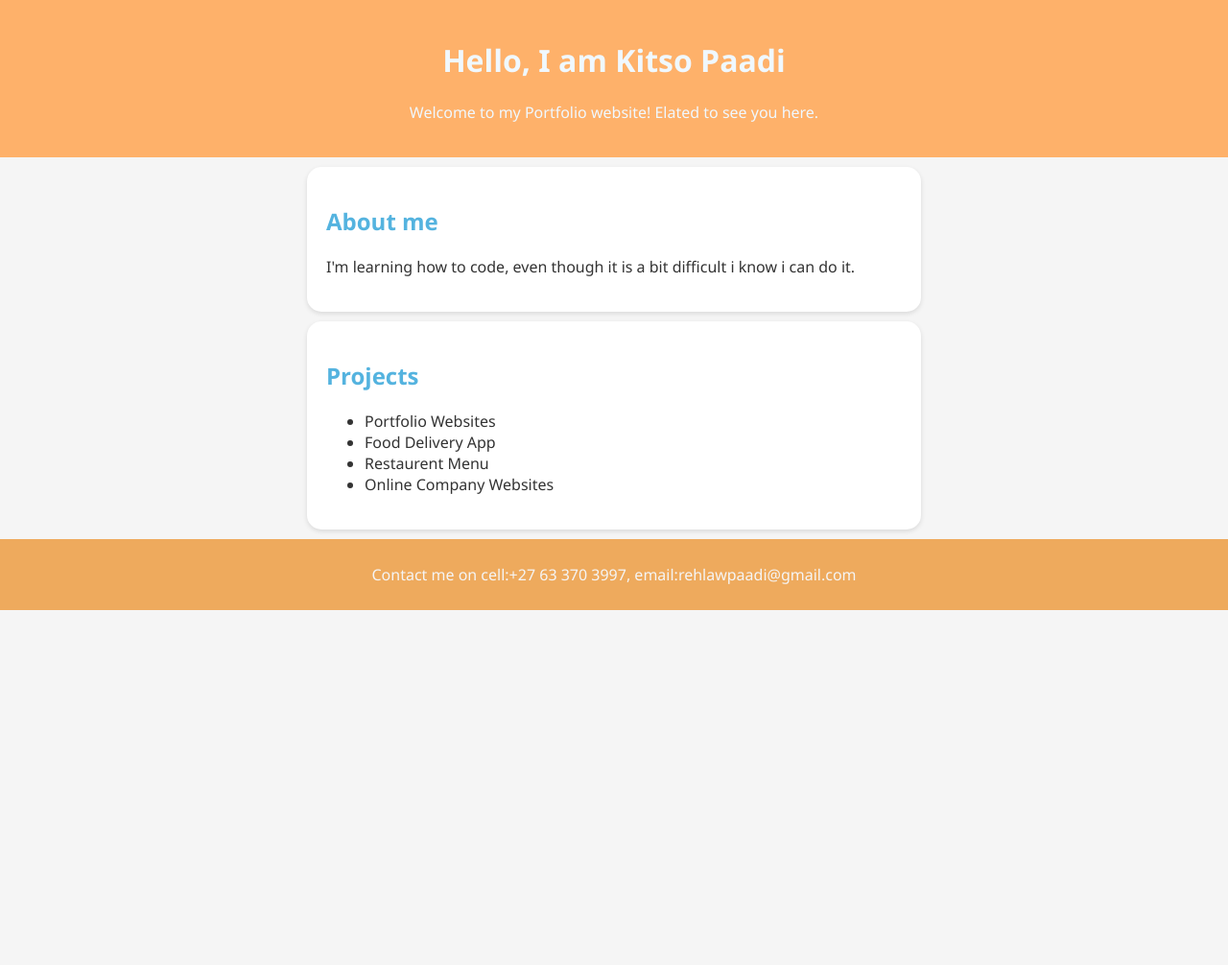
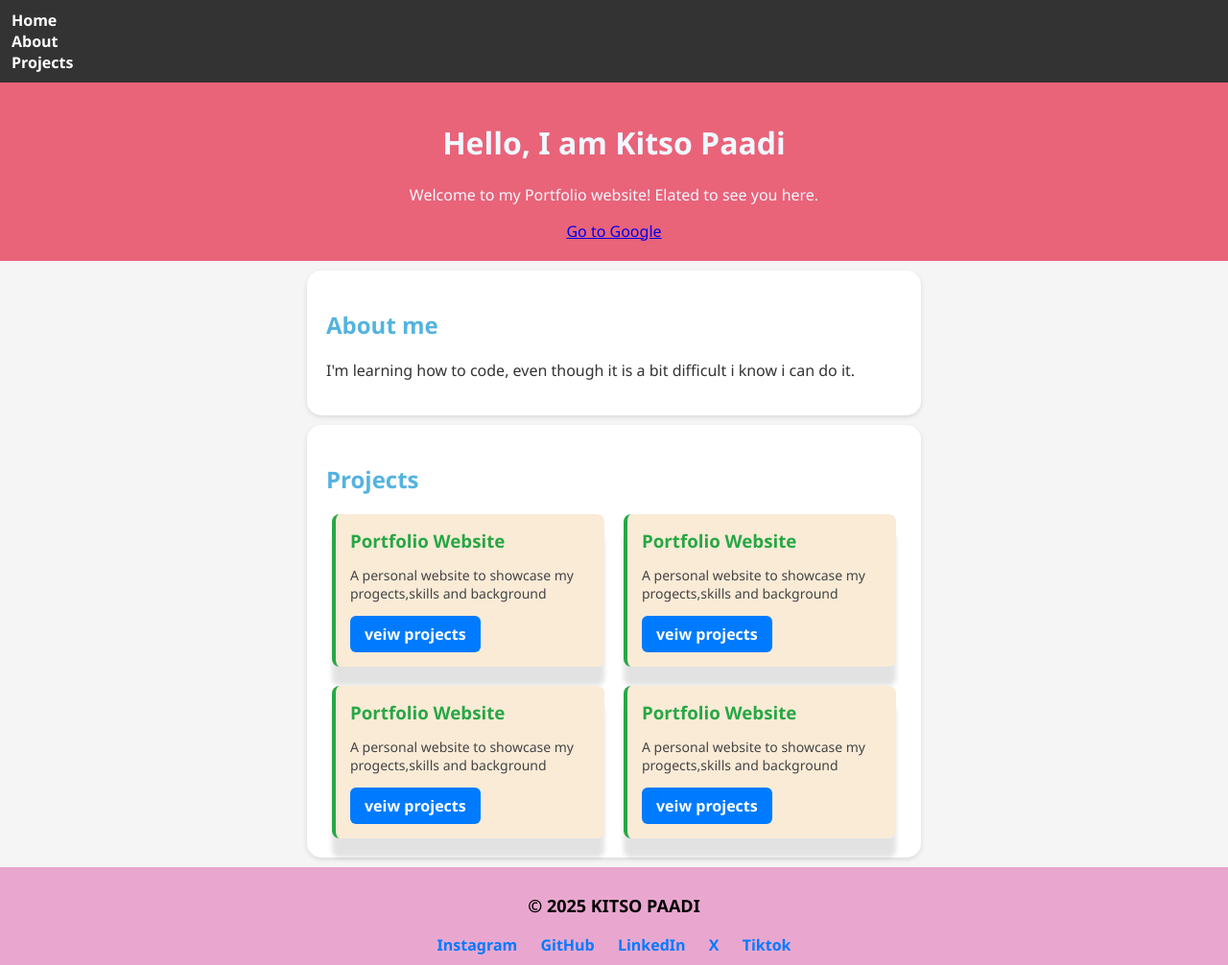
Before and after one commit to Rehlaw/Portfolio-Website, a plain HTML site: page index.html in a window 1280 px wide. Shown: the whole page at 96% size. Before the commit the page ends 800 px from the top, so only its background shows below. Drawn offline with Linux system fonts and the light colour scheme.

Commit message:
Updated project section and added social links
have to fix the nerv bar

```diff
--- a/index.html
+++ b/index.html
@@ -6,29 +6,69 @@
         <title>Kitso Paadi - PORTFOLIO</title>
         <link rel="stylesheet" href="style.css">
     </head>
+
     <body>
-        <header>
+        <nav>
+            <ul class="navbar">
+                <li><a href="#">Home</a></li>
+                <li><a href="#About">About</a></li>
+                <li><a href="#Projects">Projects</a></li>
+            </ul>
+        </nav>
+
+        <header id="top">
             <h1>Hello, I am Kitso Paadi</h1>
             <p> Welcome to my Portfolio website! Elated to see you here.</p>
+            <a href="https//google.com">Go to Google</a>
         </header>
 
-        <section class="about">
+        <section class="about" id="about">
             <h2>About me</h2>
             <p>I'm learning how to code, even though it is a bit difficult i know i can do it.</p>
         </section>
 
-        <section class="projects">
+        <section class="projects" id="projects">
             <h2>Projects</h2>
-            <ul>
-                <li>Portfolio Websites</li>
-                <li>Food Delivery App</li>
-                <li>Restaurent Menu</li>
-                <li>Online Company Websites</li>
-            </ul>
+            <div class="project-list">
+                <div class="project-card">
+                    <h3>Portfolio Website</h3>
+                    <p>A personal website to showcase my progects,skills and background</p>
+                        <a href="https://github.com/Rehlaw/" target="blank">veiw projects</a>
+                </div>
+
+                <div class="project-card">
+                    <h3>Portfolio Website</h3>
+                    <p>A personal website to showcase my progects,skills and background</p>
+                        <a href="https://kitso-paadi.netlify">veiw projects</a>
+                </div>
+
+                <div class="project-card">
+                    <h3>Portfolio Website</h3>
+                    <p>A personal website to showcase my progects,skills and background</p>
+                        <a href="#">veiw projects</a>
+                </div>
+
+                <div class="project-card">
+                    <h3>Portfolio Website</h3>
+                    <p>A personal website to showcase my progects,skills and background</p>
+                        <a href="#">veiw projects</a>
+                </div>
+            </div>
         </section>
 
         <footer>
-           <p>Contact me on cell:+27 63 370 3997, email:rehlawpaadi@gmail.com</p>
+           <p>© 2025 KITSO PAADI</p>
+           <div class="social-links">
+                <a href="https://instagram.com/rehlaw02" target="blank">Instagram</a>
+
+                <a href="https://github.com/Rehlaw/" target="blank">GitHub</a>
+
+                <a href="https://Linkedin.com/in/kitso-paadi-146a12255/" target="blank">LinkedIn</a>
+
+                <a href="https://x.com/@Rehlaw2" target="blank">X</a>
+
+                <a href="https://tiktok.com/@kitsopaadi" target="blank">Tiktok</a>
+            </div>
         </footer>
     </body>
 </html>
--- a/style.css
+++ b/style.css
@@ -7,7 +7,7 @@ body {
 }
 
 header {
-    background: #ffaf64f3;
+    background: #e95d74f3;
     color:aliceblue;
     padding:20px;
     text-align: center;
@@ -29,11 +29,107 @@ h2 {
 footer {
     text-align: center;
     padding: 10px;
-    background: #eeaa5d;
+    background: #e9a7cf;
     color: whitesmoke;
 }
 
-.about {
-    padding:20px;
+.social-links {
+    margin-top: 10px;
+}
 
+.social-links > a {
+    margin: 0 10px;
+    color: #007bff;
+    text-decoration: none;
+    font-weight: bold;
 }
+
+.social-links > a:hover {
+    text-decoration: underline;
+    font-size: 30px;
+    color: black;
+}
+
+footer > p {
+    color: #000;
+    font-weight: bold;
+    font-size: 18px;
+}
+
+/*project list*/
+.project-list {
+    display: flex;
+    flex-wrap: wrap;
+    justify-content: center;
+    gap: 20px;
+}
+
+.project-card {
+    background-color: antiquewhite;
+    border-left: 4px solid #28a745;
+    padding: 15px;
+    border-radius: 8px;
+    width: 250px;
+    box-shadow: 0 20px 5px rgba(0,0,0,0.113);
+    transition: transform 0.2s;
+}
+
+.project-card:hover {
+    transform:translateY(-5px)
+}
+
+.project-card >h3 {
+    margin: 0;
+    color: #28a745;
+}
+
+.project-card > p {
+    font-size: 14px;
+    color:#444;
+}
+
+.project-card >a {
+    display: inline-block;
+    padding: 8px 15px;
+    background-color: #007bff;
+    color:#FFF;
+    border: none;
+    border-radius: 6px;
+    text-decoration: none;
+    font-weight: bold;
+    transition: background-color 0.2s ease;
+}
+
+.project-card > a:hover {
+    background-color: #0056b3;
+}
+
+
+nav {
+    background-color: #333;
+    position: sticky;
+    top: 0;
+    z-index: 1000;
+}
+
+.navbar {
+    list-style: none;
+    display: flax;
+    justify-content: center;
+    padding: 10px 0;
+    margin: 0;
+    gap: 20px;
+}
+
+.navbar > li > a {
+    color: #FFF;
+    text-decoration: none;
+    font-weight: bold;
+    padding: 6px 12px;
+    border-radius: 4px;
+    transition: background-color 0.2s ease;
+}
+
+.navbar > li > a:hover {
+    background-color: #0056b3;
+}
```
